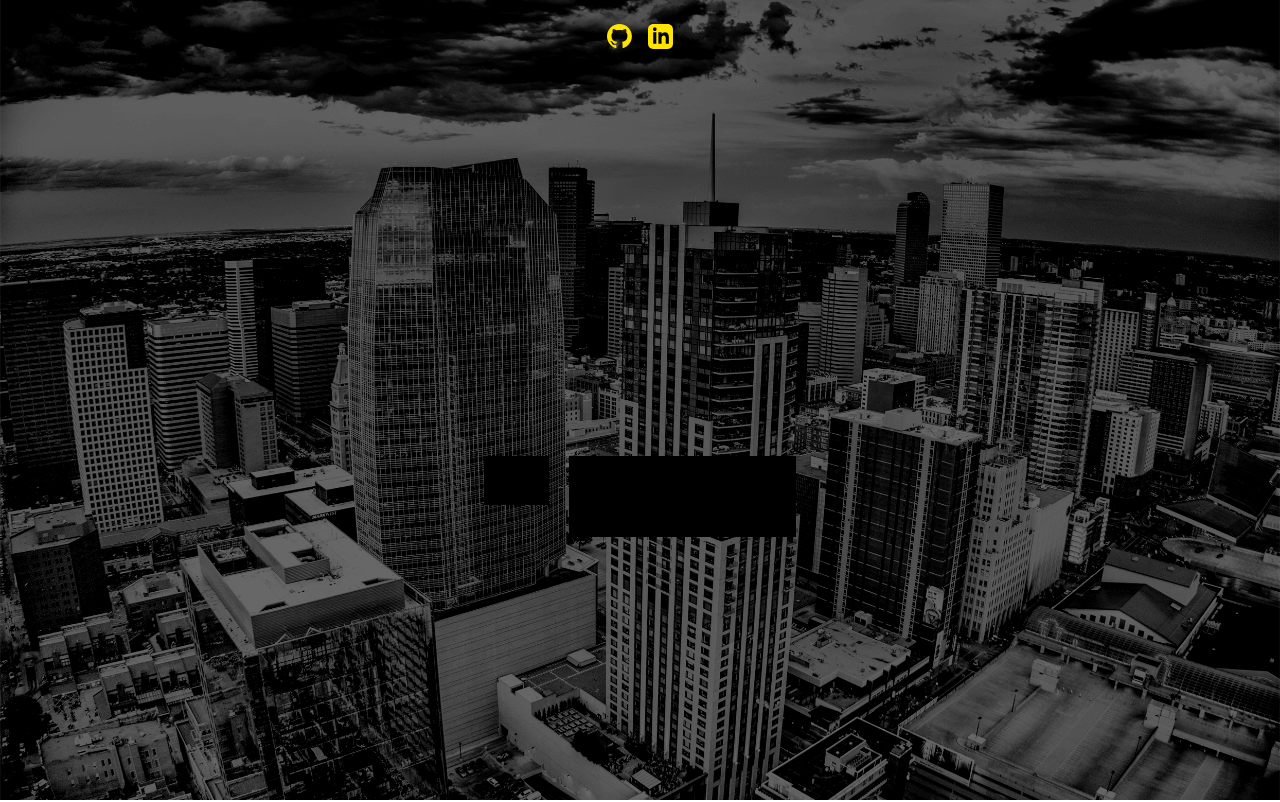
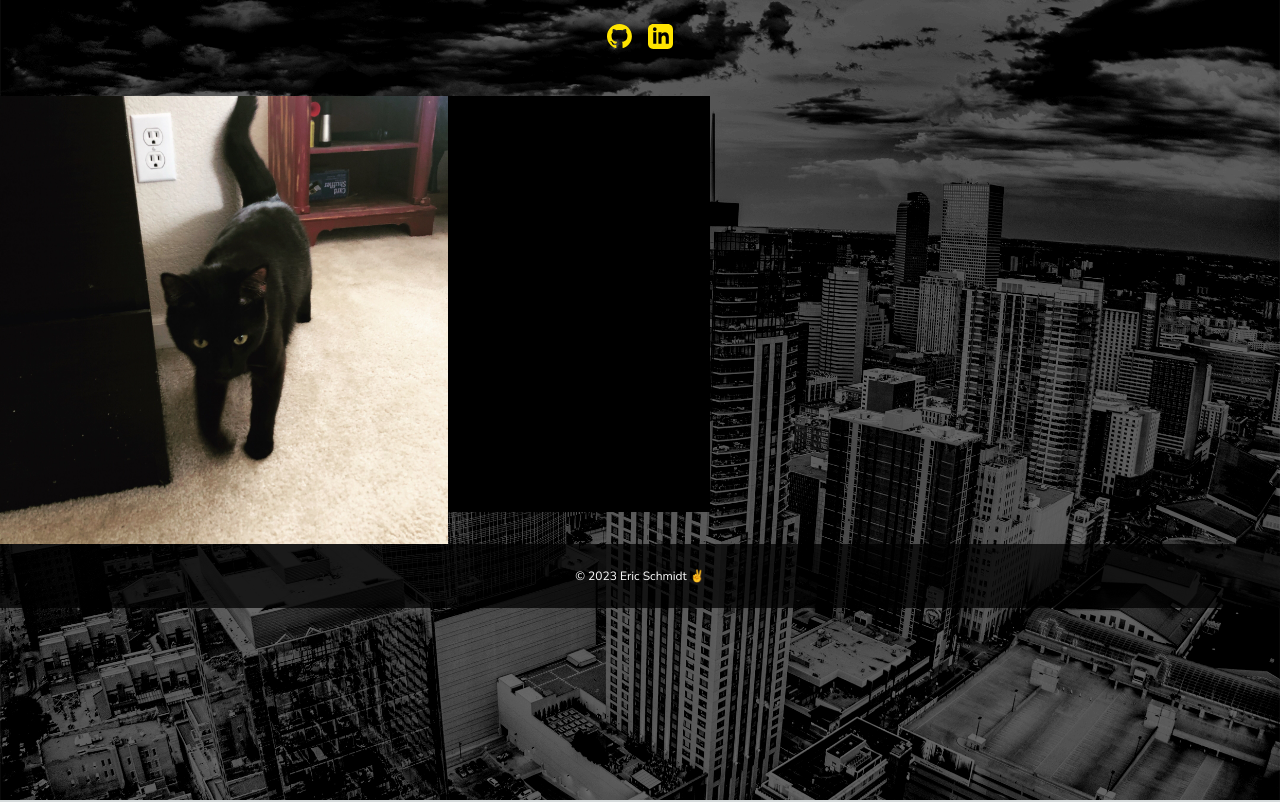
Before and after one commit to eric-schmidt/portfolio, a Next.js app: page /projects/honor-health-map in a window 1280 px wide. Before the commit this address had no page. Shown: the top 802 px of the page. Built offline with nearby package versions, Linux system fonts and the light colour scheme.

Commit message:
Adds dummy project page.

```diff
--- /dev/null
+++ b/src/app/projects/honor-health-map/page.tsx
@@ -0,0 +1,19 @@
+import Image from "next/image";
+
+const Project = () => {
+  return (
+    <div className="container mx-auto">
+      <div className="max-w-md flex">
+        <Image
+          alt="boss the cat"
+          src={"/images/boss.jpg"}
+          width={3024}
+          height={3024}
+        />
+        <h1>HELLO</h1>
+      </div>
+    </div>
+  );
+};
+
+export default Project;
```
